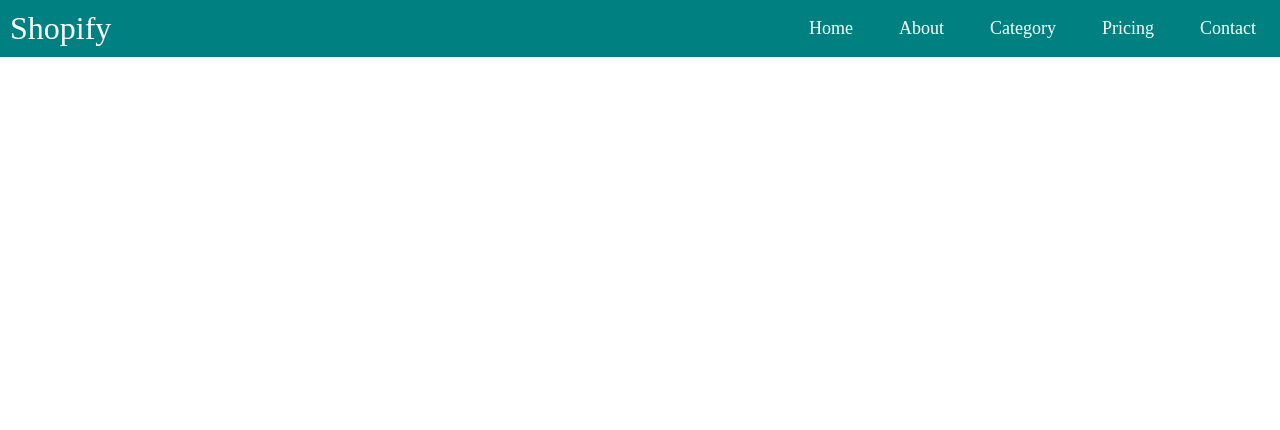
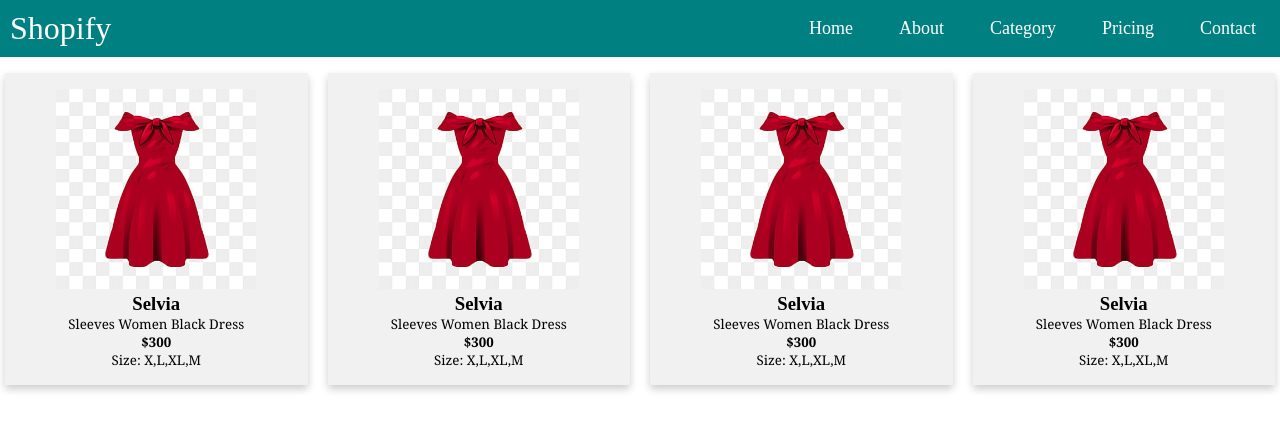
Before and after one commit to rupali-deshpande/E-commerce-Website, a React (Create React App) app: page / in a window 1280 px wide. Shown: the top 430 px of the page. Built offline with nearby package versions, Linux system fonts and the light colour scheme.

Commit message:
Added cards with title decription and image in the app.tsx file

```diff
--- a/src/App.css
+++ b/src/App.css
@@ -12,7 +12,13 @@
  li {
   list-style: none;
  }
-
+ h4{
+  text-align: center;
+ }
+p{
+  font-family:Cambria, Cochin, Georgia, Times, 'Times New Roman', serif;
+  font-size: smaller;
+}
 
  /* NAVBAR STYLING STARTS */
 .navbar {
@@ -70,3 +76,45 @@
  .services:hover .dropdown {
   display: block;
  }
+ /* Float four columns side by side */
+.column {
+  float: left;
+  width: 25%;
+  padding: 0 10px;
+  margin-top: 1em;
+}
+
+/* Remove extra left and right margins, due to padding */
+.row {margin: 0 -5px;}
+
+/* Clear floats after the columns */
+.row:after {
+  content: "";
+  display: table;
+  clear: both;
+}
+
+/* Responsive columns */
+@media screen and (max-width: 600px) {
+  .column {
+    width: 100%;
+    display: block;
+    margin-bottom: 20px;
+  }
+}
+
+/* Style the counter cards */
+.card {
+  box-shadow: 0 4px 8px 0 rgba(0, 0, 0, 0.2);
+  padding: 16px;
+  text-align: center;
+  background-color: #f1f1f1;
+}
+.img{
+  height: 100%;
+ width: 100%;
+ object-fit: contain;
+}
+.cat {
+  height:200px
+ }
--- a/src/App.tsx
+++ b/src/App.tsx
@@ -2,6 +2,7 @@ import React from 'react';
 import logo from './logo.svg';
 import './App.css';
 import Sidenav from './component/sidenav';
+import dress from './component/women-dress.jpg';
 
 function App() {
   return (
@@ -27,6 +28,48 @@ function App() {
        </div>
      </ul>
    </nav>
+
+   <div className="row">
+  <div className="column">
+    <div className="card">
+    <img  className='cat' src={dress} alt="Avatar"/ >
+      <h3>Selvia </h3>
+      <p>Sleeves  Women Black Dress</p>
+      <p><b>$300</b></p>
+      <p>Size: X,L,XL,M</p>
+    </div>
+  </div>
+
+  <div className="column">
+    <div className="card">
+    <img  className='cat' src={dress} alt="Avatar"/ >
+    <h3>Selvia </h3>
+      <p>Sleeves  Women Black Dress</p>
+      <p><b>$300</b></p>
+      <p>Size: X,L,XL,M</p>
+    </div>
+  </div>
+
+  <div className="column">
+    <div className="card">
+    <img  className='cat' src={dress} alt="Avatar"/ >
+    <h3>Selvia </h3>
+      <p>Sleeves  Women Black Dress</p>
+      <p><b>$300</b></p>
+      <p>Size: X,L,XL,M</p>
+    </div>
+  </div>
+
+  <div className="column">
+    <div className="card">
+    <img  className='cat' src={dress} alt="Avatar"/ >
+    <h3>Selvia </h3>
+      <p>Sleeves  Women Black Dress</p>
+      <p><b>$300</b></p>
+      <p>Size: X,L,XL,M</p>
+    </div>
+  </div>
+</div>
    </div>
 
   );
```
Also changed, not shown: src/component/women-dress.jpg (added), src/component/women-dress.webp (added).
